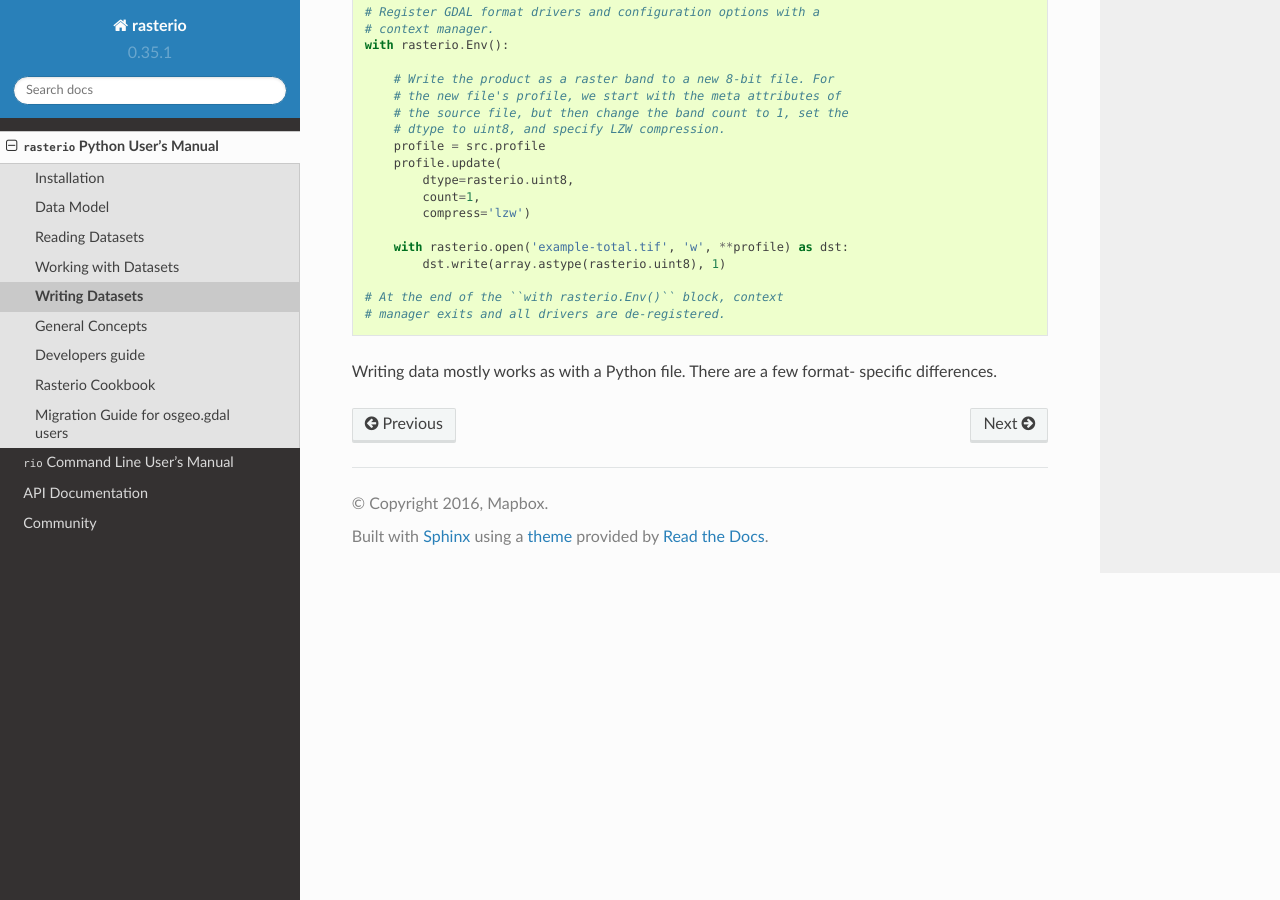
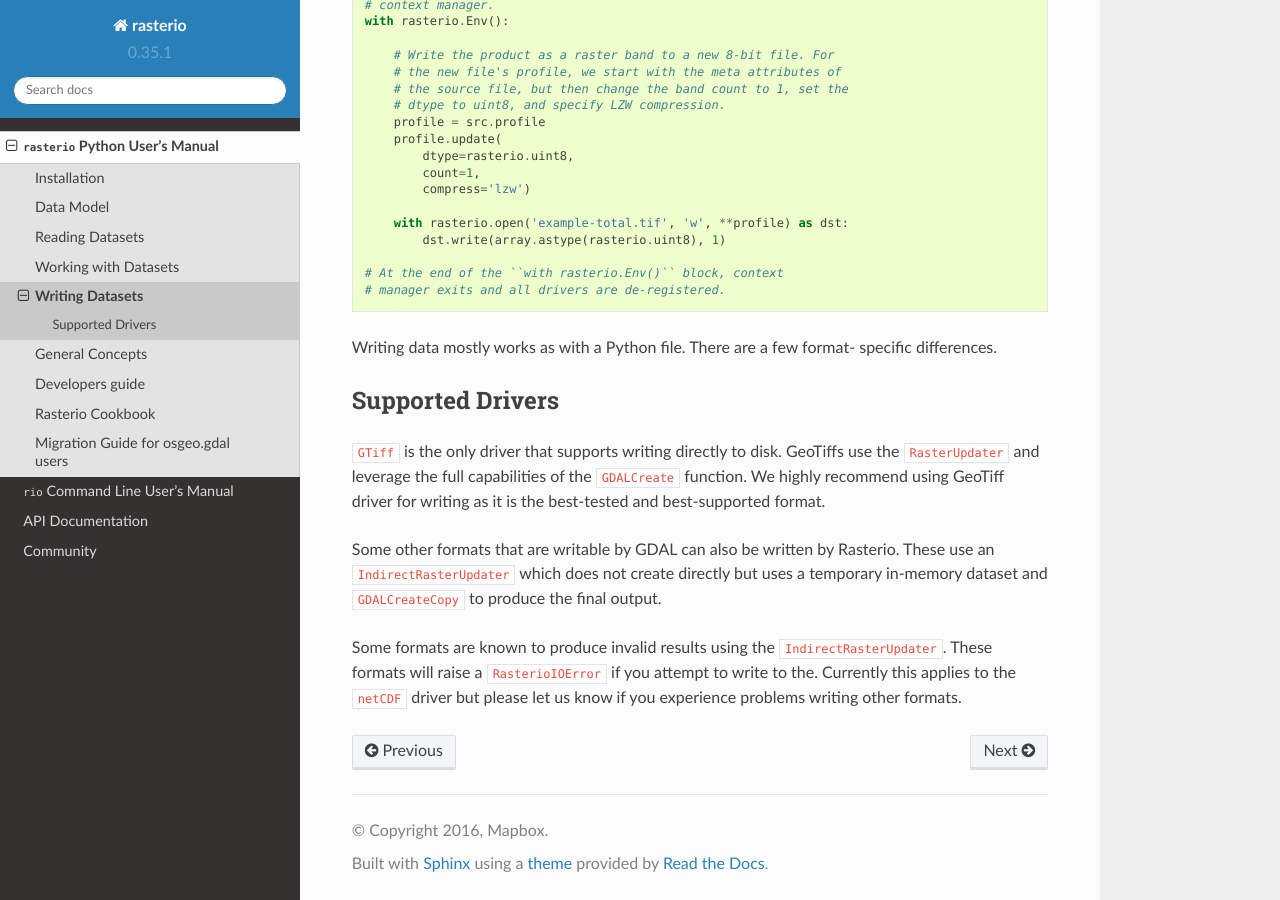
Before and after one commit to rasterio/rasterio, a Sphinx documentation site: the page built from docs/writing.rst, in a window 1280 px wide and 900 px high, scrolled down 630 px. Built offline with Sphinx 7.4.7 and the Read the Docs theme 2.0.0, drawn with Linux system fonts in a browser that asks for light colours.

Commit message:
document driver support situation, fixes #731

```diff
--- a/docs/writing.rst
+++ b/docs/writing.rst
@@ -45,3 +44,20 @@ An array is written to a new single band TIFF.
 
 Writing data mostly works as with a Python file. There are a few format-
 specific differences.
+
+Supported Drivers
+-----------------
+``GTiff`` is the only driver that supports writing directly to disk.
+GeoTiffs use the ``RasterUpdater`` and leverage the full capabilities
+of the ``GDALCreate`` function. We highly recommend using GeoTiff
+driver for writing as it is the best-tested and best-supported format.
+
+Some other formats that are writable by GDAL can also be written by
+Rasterio. These use an ``IndirectRasterUpdater`` which does not create
+directly but uses a temporary in-memory dataset and ``GDALCreateCopy``
+to produce the final output.
+
+Some formats are known to produce invalid results using the
+``IndirectRasterUpdater``. These formats will raise a ``RasterioIOError``
+if you attempt to write to the. Currently this applies to the ``netCDF``
+driver but please let us know if you experience problems writing other formats.
```
Also changed, not shown: other parts of docs/writing.rst (+0 -1 lines).
